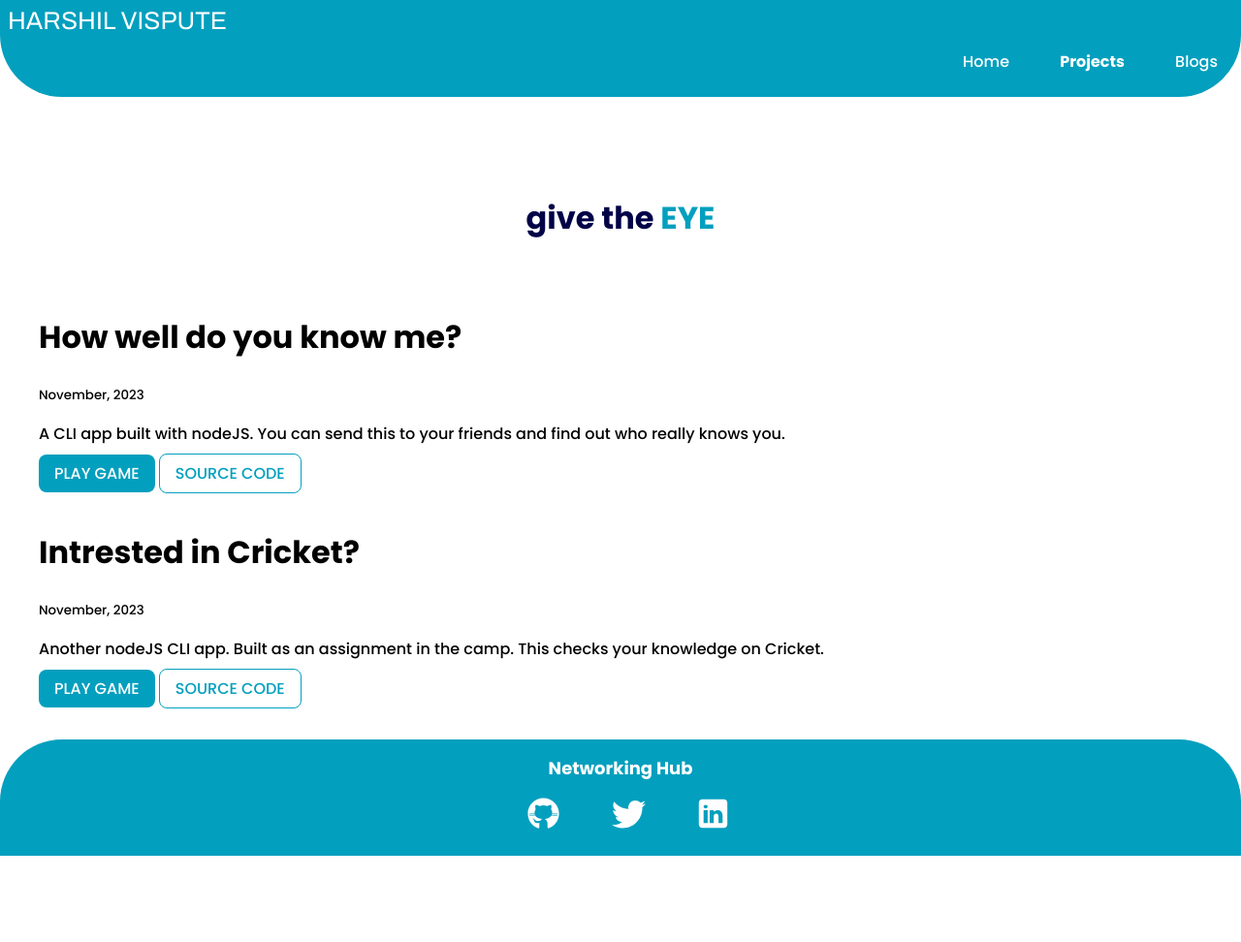
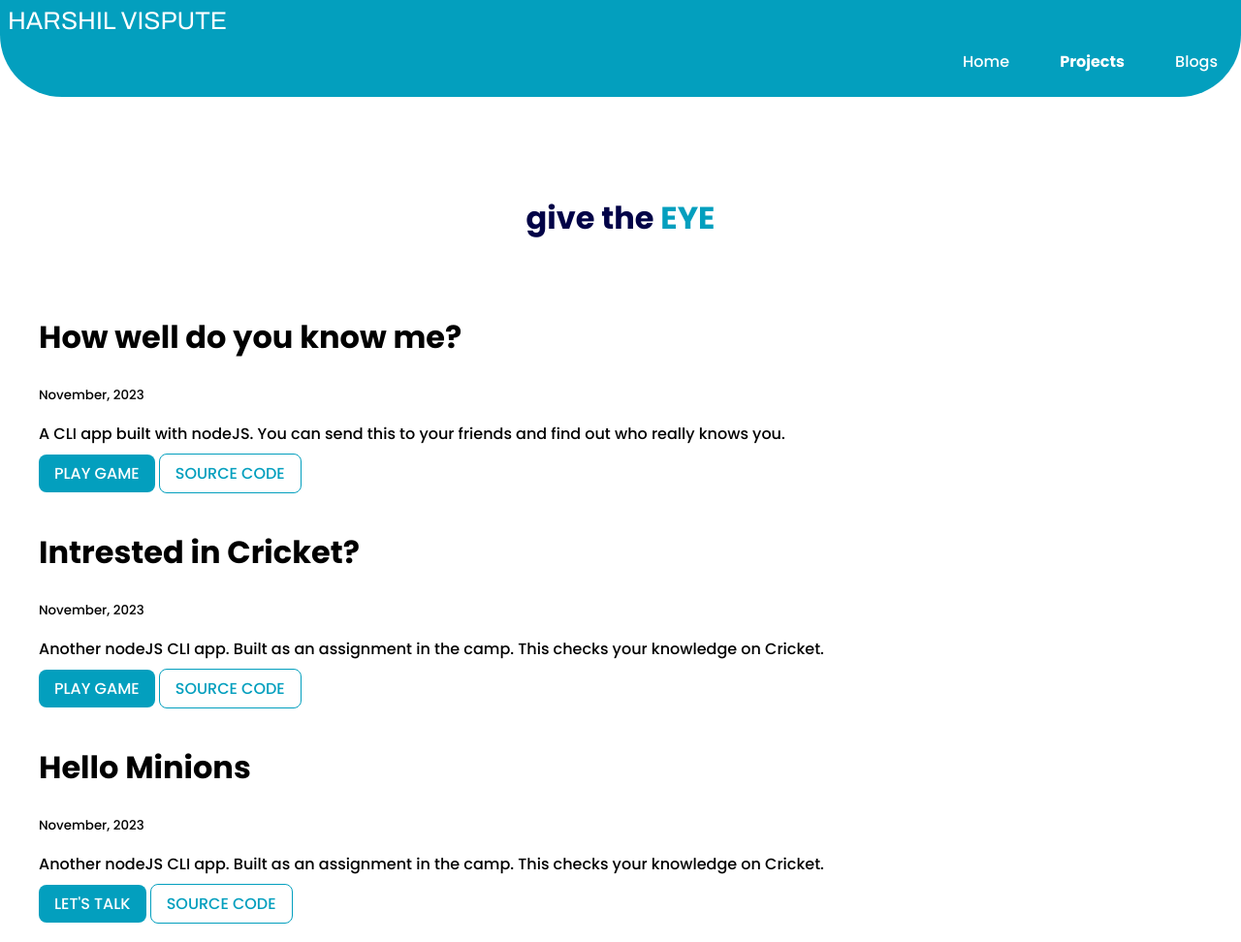
Before and after one commit to harshil114/harshil-vispute-portfolio, a plain HTML site: page projects.html in a window 1280 px wide. Shown: the top 972 px of the page at 97% size. Before the commit the page ends 883 px from the top, so only its background shows below. Drawn offline with Linux system fonts and the light colour scheme.

Commit message:
add - hello minions

```diff
--- a/projects.html
+++ b/projects.html
@@ -54,6 +54,14 @@
             <a class="link link-secondary"  href="">SOURCE CODE</a>
         </li>
 
+        <li  class="project">
+            <h1>Hello Minions</h1>
+            <small>November, 2023</small>
+            <p>Another nodeJS CLI app. Built as an assignment in the camp. This checks your knowledge on Cricket.</p>
+            <a  class="link link-primary"  href="https://hellominions.netlify.app/">LET'S TALK</a>
+            <a class="link link-secondary"  href="https://github.com/harshil114/minions">SOURCE CODE</a>
+        </li>
+
     </ul>
 
     <!-- footer -->
```
